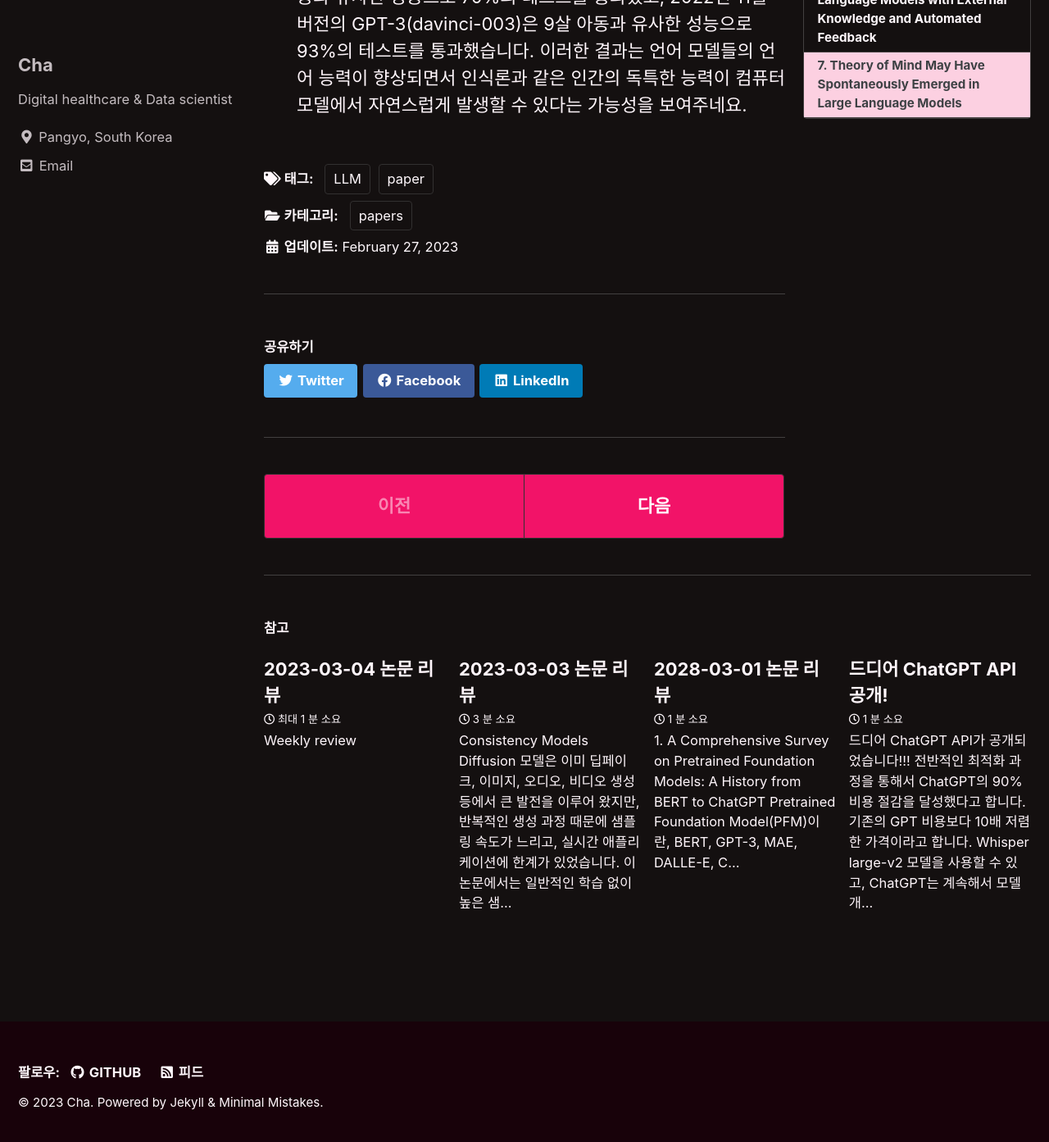
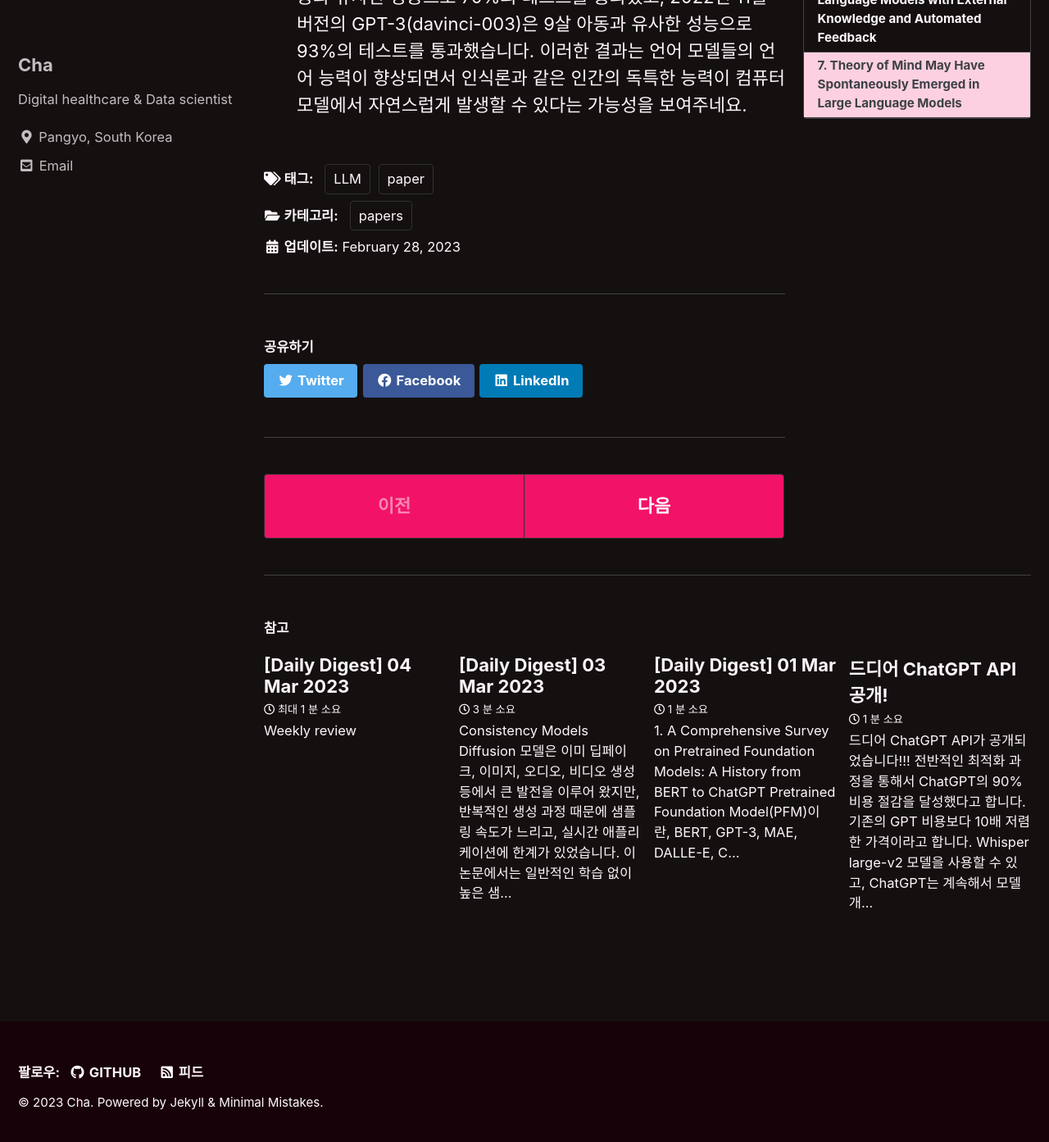
Before and after one commit to cr8v/cr8v.github.io, a Jekyll site: the page built from _posts/2023-02-28-uno.md, in a window 1280 px wide and 1400 px high, scrolled down 5510 px. Shown: the top 1393 px of the window at 82% size. Built offline with Jekyll 4.4.1, drawn with Linux system fonts in a browser that asks for light colours; cached includes are drawn as plain includes; some of the changed text lies outside the part shown.

Commit message:
2023-03-05

```diff
--- a/_posts/2023-02-27-uno.md
+++ b/_posts/2023-02-28-uno.md
@@ -1,11 +1,11 @@
 ---
 layout: single
-title: "2028-02-28 논문 리뷰"
+title: "[Daily Digest] 28 Feb 2023"
 categories: papers
 tags: [LLM, paper]
 toc: true
 toc_sticky: true
-toc_label: 목차
+toc_label: Contents
 ---
 
 ### 1. Language Is Not All You Need: Aligning Perception with Language Models
--- a/_posts/2023-03-01-dos.md
+++ b/_posts/2023-03-01-dos.md
@@ -1,11 +1,11 @@
 ---
 layout: single
-title: "2028-03-01 논문 리뷰"
+title: "[Daily Digest] 01 Mar 2023"
 categories: papers
 tags: [LLM, paper]
 toc: true
 toc_sticky: true
-toc_label: 목차
+toc_label: Contents
 ---
 
 ### 1. A Comprehensive Survey on Pretrained Foundation Models: A History from BERT to ChatGPT
--- a/_posts/2023-03-03-tres.md
+++ b/_posts/2023-03-03-tres.md
@@ -1,11 +1,11 @@
 ---
 layout: single
-title: "2023-03-03 논문 리뷰"
+title: "[Daily Digest] 03 Mar 2023"
 categories: papers
 tags: [LLM, paper]
 toc: true
 toc_sticky: true
-toc_label: 목차
+toc_label: Contents
 ---
 
 ### Consistency Models
--- a/_posts/2023-03-04-quatro.md
+++ b/_posts/2023-03-04-quatro.md
@@ -1,11 +1,11 @@
 ---
 layout: single
-title: "2023-03-04 논문 리뷰"
+title: "[Daily Digest] 04 Mar 2023"
 categories: papers
 tags: [LLM, paper]
 toc: true
 toc_sticky: true
-toc_label: 목차
+toc_label: Contents
 ---
 
 # Weekly review
```
Also changed, not shown: _posts/2023-03-01-ChatGPT.md (+1 -1 lines).
